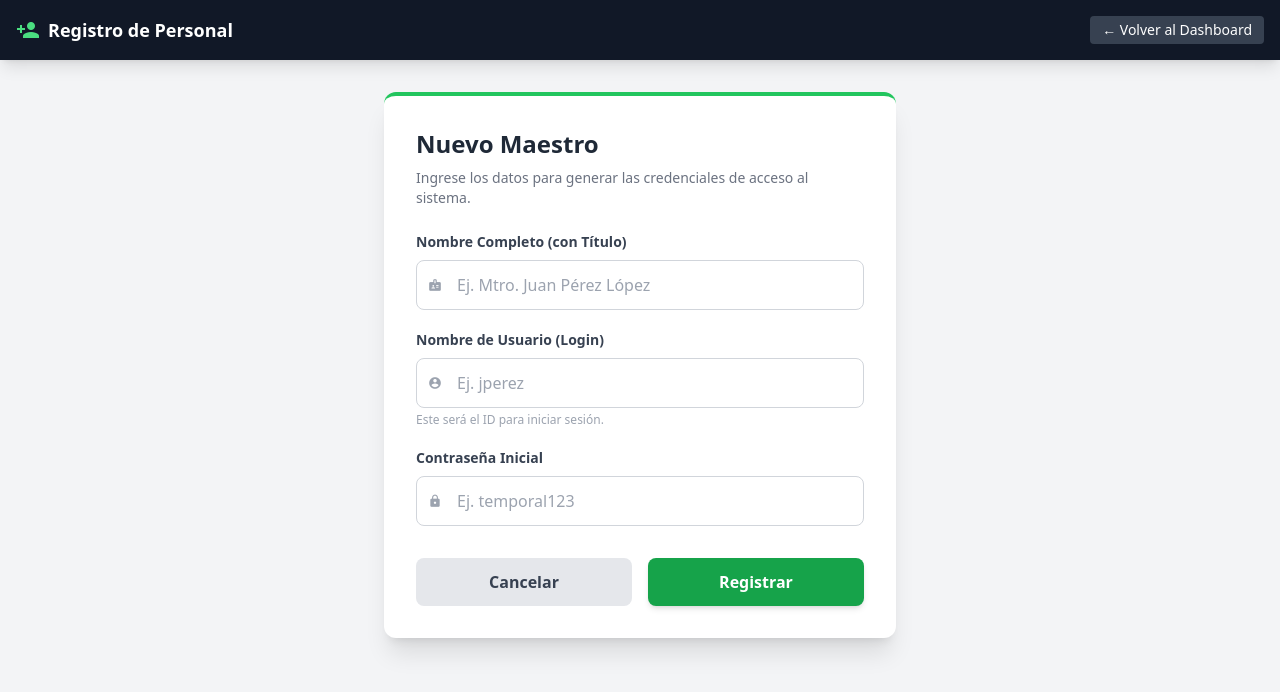
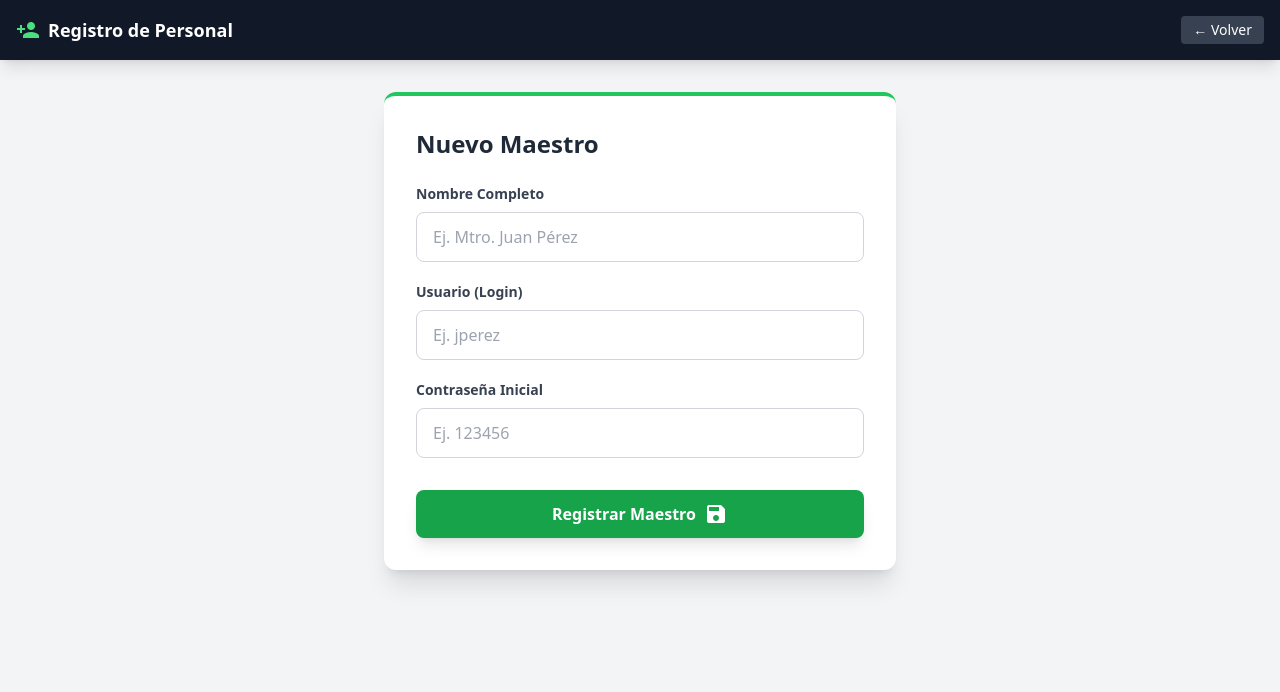
Before and after one commit to Frututis/Telesecundaria129, a FastAPI app: template templates/director_nuevo_maestro.html in a window 1280 px wide. Shown: the top 692 px of the page. Run offline with FastAPI, Linux system fonts and the light colour scheme; the template is opened without the code that fills it, so the values that code supplies are empty; some libraries are stand-ins or nearby versions.

Commit message:
Cambiar contraseñas temporales

```diff
--- a/main.py
+++ b/main.py
@@ -63,13 +63,18 @@ async def login_submit(request: Request, response: Response, username: str = For
         conn.close()
 
         if user:
-            # Login Exitoso: Guardamos cookies
+            # Login Exitoso
             redirect = RedirectResponse(url="/dashboard", status_code=303)
+
+            # 1. Checamos si requiere cambio de contraseña
+            if user['requiere_cambio'] == 1:
+                # LO DESVIAMOS a la pantalla de cambio
+                redirect = RedirectResponse(url="/primer-ingreso", status_code=303)
+
+            # Guardamos cookies (esto se hace igual en ambos casos para saber quién es)
             redirect.set_cookie(key="usuario_logueado", value=user['usuario'])
             redirect.set_cookie(key="rol_usuario", value=user['rol'])
             return redirect
-        else:
-            return templates.TemplateResponse("login.html", {"request": request, "error": "Datos incorrectos"})
 
     except Exception as e:
         return templates.TemplateResponse("login.html", {"request": request, "error": f"Error de conexión: {str(e)}"})
@@ -81,6 +86,45 @@ async def logout(response: Response):
     redirect.delete_cookie("rol_usuario")
     return redirect
 
+# --- MÓDULO DE CAMBIO DE CONTRASEÑA OBLIGATORIO ---
+
+@app.get("/primer-ingreso", response_class=HTMLResponse)
+async def vista_primer_ingreso(request: Request):
+    usuario = request.cookies.get("usuario_logueado")
+    if not usuario: return RedirectResponse(url="/")
+    return templates.TemplateResponse("cambiar_password.html", {"request": request})
+
+@app.post("/guardar-nuevo-password")
+async def guardar_nuevo_password(
+    request: Request,
+    pass1: str = Form(...),
+    pass2: str = Form(...)
+):
+    usuario = request.cookies.get("usuario_logueado")
+    if not usuario: return RedirectResponse(url="/")
+
+    # 1. Validar que coincidan
+    if pass1 != pass2:
+        return templates.TemplateResponse("cambiar_password.html", {
+            "request": request, "error": "Las contraseñas no coinciden."
+        })
+
+    conn = get_db_connection()
+    cursor = conn.cursor()
+
+    try:
+        # 2. Actualizar contraseña y quitar la bandera (requiere_cambio = 0)
+        query = "UPDATE users SET password_hash = %s, requiere_cambio = 0 WHERE usuario = %s"
+        cursor.execute(query, (pass1, usuario))
+        conn.commit()
+    except Exception as e:
+        print(f"Error: {e}")
+    finally:
+        cursor.close()
+        conn.close()
+
+    # 3. Mandar al Dashboard ahora sí
+    return RedirectResponse(url="/dashboard", status_code=303)
 # ==========================================
 # 4. DASHBOARD PRINCIPAL (ROUTER)
 # ==========================================
@@ -371,6 +415,9 @@ async def form_nuevo_maestro(request: Request):
     })
 
 # 2. ACCIÓN: GUARDAR EN BASE DE DATOS
+# Asegúrate de importar esto arriba
+from mysql.connector import IntegrityError
+
 @app.post("/director/crear-maestro")
 async def crear_maestro(
     request: Request,
@@ -382,40 +429,41 @@ async def crear_maestro(
     cursor = conn.cursor(dictionary=True)
 
     try:
-        # A. Validar que el usuario no exista ya (para no duplicar)
-        cursor.execute("SELECT id_usuario FROM users WHERE usuario = %s", (usuario,))
-        existe = cursor.fetchone()
-
-        if existe:
-            return templates.TemplateResponse("director_nuevo_maestro.html", {
-                "request": request,
-                "error": f"El usuario '{usuario}' ya existe. Elija otro."
-            })
-
-        # B. Insertar el nuevo maestro
-        # Nota: El rol se fija automáticamente como 'MAESTRO'
+        # Intentamos guardar
         query = """
-        INSERT INTO users (nombre_completo, usuario, password_hash, rol)
-        VALUES (%s, %s, %s, 'MAESTRO')
+        INSERT INTO users (nombre_completo, usuario, password_hash, rol, requiere_cambio)
+        VALUES (%s, %s, %s, 'MAESTRO', 1)
         """
         cursor.execute(query, (nombre, usuario, password))
         conn.commit()
 
-        mensaje_exito = f"¡Maestro {nombre} registrado correctamente!"
+        # Si llegamos aquí, fue el primer clic y todo salió bien
+        mensaje = f"¡Maestro {nombre} registrado correctamente!"
+        tipo_mensaje = "exito" # Verde
+
+    except IntegrityError as e:
+        # SI OCURRE EL ERROR DE DUPLICADO (Doble Clic)
+        if e.errno == 1062:
+            # En lugar de error, decimos: "Ya está listo"
+            mensaje = f"El maestro {nombre} ya está registrado (Detectamos doble clic, no te preocupes)."
+            tipo_mensaje = "warning" # Amarillo/Naranja para avisar suavemente
+        else:
+            # Si es otro error real, sí fallamos
+            mensaje = f"Error de base de datos: {e}"
+            tipo_mensaje = "error"
 
     except Exception as e:
-        mensaje_exito = None
-        error = f"Error al guardar: {e}"
-        return templates.TemplateResponse("director_nuevo_maestro.html", {
-            "request": request, "error": error
-        })
+        mensaje = f"Error del sistema: {e}"
+        tipo_mensaje = "error"
 
     finally:
         cursor.close()
         conn.close()
 
-    # Si todo salió bien, mostramos el formulario limpio con mensaje de éxito
+    # Devolvemos la vista con el mensaje procesado
     return templates.TemplateResponse("director_nuevo_maestro.html", {
         "request": request,
-        "mensaje": mensaje_exito
+        "mensaje": mensaje if tipo_mensaje != "error" else None,
+        "error": mensaje if tipo_mensaje == "error" else None,
+        "tipo_alerta": tipo_mensaje # Pasamos el tipo para cambiar el color en HTML
     })
--- a/templates/director_nuevo_maestro.html
+++ b/templates/director_nuevo_maestro.html
@@ -13,83 +13,78 @@
             <span class="material-icons text-green-400">person_add</span>
             <span class="font-bold text-lg">Registro de Personal</span>
         </div>
-        <a href="/dashboard" class="text-sm bg-gray-700 hover:bg-gray-600 px-3 py-1 rounded transition">
-            &larr; Volver al Dashboard
+        <a href="/director/asignacion" class="text-sm bg-gray-700 hover:bg-gray-600 px-3 py-1 rounded transition">
+            &larr; Volver
         </a>
     </nav>
 
     <div class="container mx-auto p-8 flex justify-center">
-
         <div class="bg-white p-8 rounded-xl shadow-xl w-full max-w-lg border-t-4 border-green-500">
 
-            <h1 class="text-2xl font-bold text-gray-800 mb-2">Nuevo Maestro</h1>
-            <p class="text-gray-500 mb-6 text-sm">Ingrese los datos para generar las credenciales de acceso al sistema.</p>
+            <h1 class="text-2xl font-bold text-gray-800 mb-6">Nuevo Maestro</h1>
 
             {% if error %}
-            <div class="bg-red-100 border-l-4 border-red-500 text-red-700 p-4 mb-6 rounded shadow-sm flex items-center gap-2">
-                <span class="material-icons text-red-500">error</span>
-                <p>{{ error }}</p>
-            </div>
+                <div class="bg-red-100 border-l-4 border-red-500 text-red-700 p-4 mb-6 rounded shadow-sm">
+                    <p class="font-bold flex items-center gap-2"><span class="material-icons">error</span> Error</p>
+                    <p>{{ error }}</p>
+                </div>
+
+            {% elif mensaje %}
+                {% if tipo_alerta == 'warning' %}
+                    <div class="bg-yellow-100 border-l-4 border-yellow-500 text-yellow-800 p-4 mb-6 rounded shadow-sm">
+                        <p class="font-bold flex items-center gap-2"><span class="material-icons">info</span> Atención</p>
+                        <p>{{ mensaje }}</p>
+                    </div>
+                {% else %}
+                    <div class="bg-green-100 border-l-4 border-green-500 text-green-700 p-4 mb-6 rounded shadow-sm">
+                        <p class="font-bold flex items-center gap-2"><span class="material-icons">check_circle</span> Éxito</p>
+                        <p>{{ mensaje }}</p>
+                    </div>
+                {% endif %}
             {% endif %}
 
-            {% if mensaje %}
-            <div class="bg-green-100 border-l-4 border-green-500 text-green-700 p-4 mb-6 rounded shadow-sm flex items-center gap-2">
-                <span class="material-icons text-green-600">check_circle</span>
-                <div>
-                    <p class="font-bold">¡Registro Exitoso!</p>
-                    <p class="text-sm">{{ mensaje }}</p>
-                </div>
-            </div>
-            {% endif %}
-
-            <form action="/director/crear-maestro" method="post" autocomplete="off">
+            <form id="formRegistro" action="/director/crear-maestro" method="post" autocomplete="off">
 
                 <div class="mb-5">
-                    <label class="block text-gray-700 text-sm font-bold mb-2">Nombre Completo (con Título)</label>
-                    <div class="relative">
-                        <span class="absolute inset-y-0 left-0 flex items-center pl-3 text-gray-400">
-                            <span class="material-icons text-sm">badge</span>
-                        </span>
-                        <input name="nombre" type="text" placeholder="Ej. Mtro. Juan Pérez López" required
-                               class="w-full pl-10 pr-3 py-3 border border-gray-300 rounded-lg focus:outline-none focus:border-green-500 focus:ring-1 focus:ring-green-500 transition">
-                    </div>
+                    <label class="block text-gray-700 text-sm font-bold mb-2">Nombre Completo</label>
+                    <input name="nombre" type="text" placeholder="Ej. Mtro. Juan Pérez" required
+                           class="w-full px-4 py-3 border border-gray-300 rounded-lg focus:outline-none focus:border-green-500 transition">
                 </div>
 
                 <div class="mb-5">
-                    <label class="block text-gray-700 text-sm font-bold mb-2">Nombre de Usuario (Login)</label>
-                    <div class="relative">
-                        <span class="absolute inset-y-0 left-0 flex items-center pl-3 text-gray-400">
-                            <span class="material-icons text-sm">account_circle</span>
-                        </span>
-                        <input name="usuario" type="text" placeholder="Ej. jperez" required
-                               class="w-full pl-10 pr-3 py-3 border border-gray-300 rounded-lg focus:outline-none focus:border-green-500 focus:ring-1 focus:ring-green-500 transition">
-                    </div>
-                    <p class="text-xs text-gray-400 mt-1">Este será el ID para iniciar sesión.</p>
+                    <label class="block text-gray-700 text-sm font-bold mb-2">Usuario (Login)</label>
+                    <input name="usuario" type="text" placeholder="Ej. jperez" required
+                           class="w-full px-4 py-3 border border-gray-300 rounded-lg focus:outline-none focus:border-green-500 transition">
                 </div>
 
                 <div class="mb-8">
                     <label class="block text-gray-700 text-sm font-bold mb-2">Contraseña Inicial</label>
-                    <div class="relative">
-                        <span class="absolute inset-y-0 left-0 flex items-center pl-3 text-gray-400">
-                            <span class="material-icons text-sm">lock</span>
-                        </span>
-                        <input name="password" type="text" placeholder="Ej. temporal123" required
-                               class="w-full pl-10 pr-3 py-3 border border-gray-300 rounded-lg focus:outline-none focus:border-green-500 focus:ring-1 focus:ring-green-500 transition">
-                    </div>
+                    <input name="password" type="text" placeholder="Ej. 123456" required
+                           class="w-full px-4 py-3 border border-gray-300 rounded-lg focus:outline-none focus:border-green-500 transition">
                 </div>
 
-                <div class="flex gap-4">
-                    <a href="/director/asignacion" class="w-1/2 bg-gray-200 text-gray-700 font-bold py-3 rounded-lg hover:bg-gray-300 text-center transition">
-                        Cancelar
-                    </a>
-                    <button type="submit" class="w-1/2 bg-green-600 text-white font-bold py-3 rounded-lg hover:bg-green-700 shadow-md hover:shadow-lg transition transform hover:-translate-y-1">
-                        Registrar
-                    </button>
-                </div>
+                <button type="submit" id="btnSubmit"
+                        class="w-full bg-green-600 hover:bg-green-700 text-white font-bold py-3 rounded-lg shadow-lg transition transform hover:-translate-y-1 flex justify-center items-center gap-2">
+                    <span>Registrar Maestro</span>
+                    <span class="material-icons">save</span>
+                </button>
 
             </form>
         </div>
     </div>
 
+    <script>
+        const formulario = document.getElementById('formRegistro');
+        const boton = document.getElementById('btnSubmit');
+
+        formulario.addEventListener('submit', function() {
+            // Cambiamos el botón para que no se pueda dar clic de nuevo
+            boton.innerHTML = `
+                <span class="material-icons animate-spin">refresh</span> Procesando...
+            `;
+            boton.classList.add('opacity-50', 'cursor-not-allowed', 'pointer-events-none');
+        });
+    </script>
+
 </body>
 </html>
```
Also changed, not shown: templates/cambiar_password.html (added, +46 -0 lines), verusers.py (added, +45 -0 lines).
